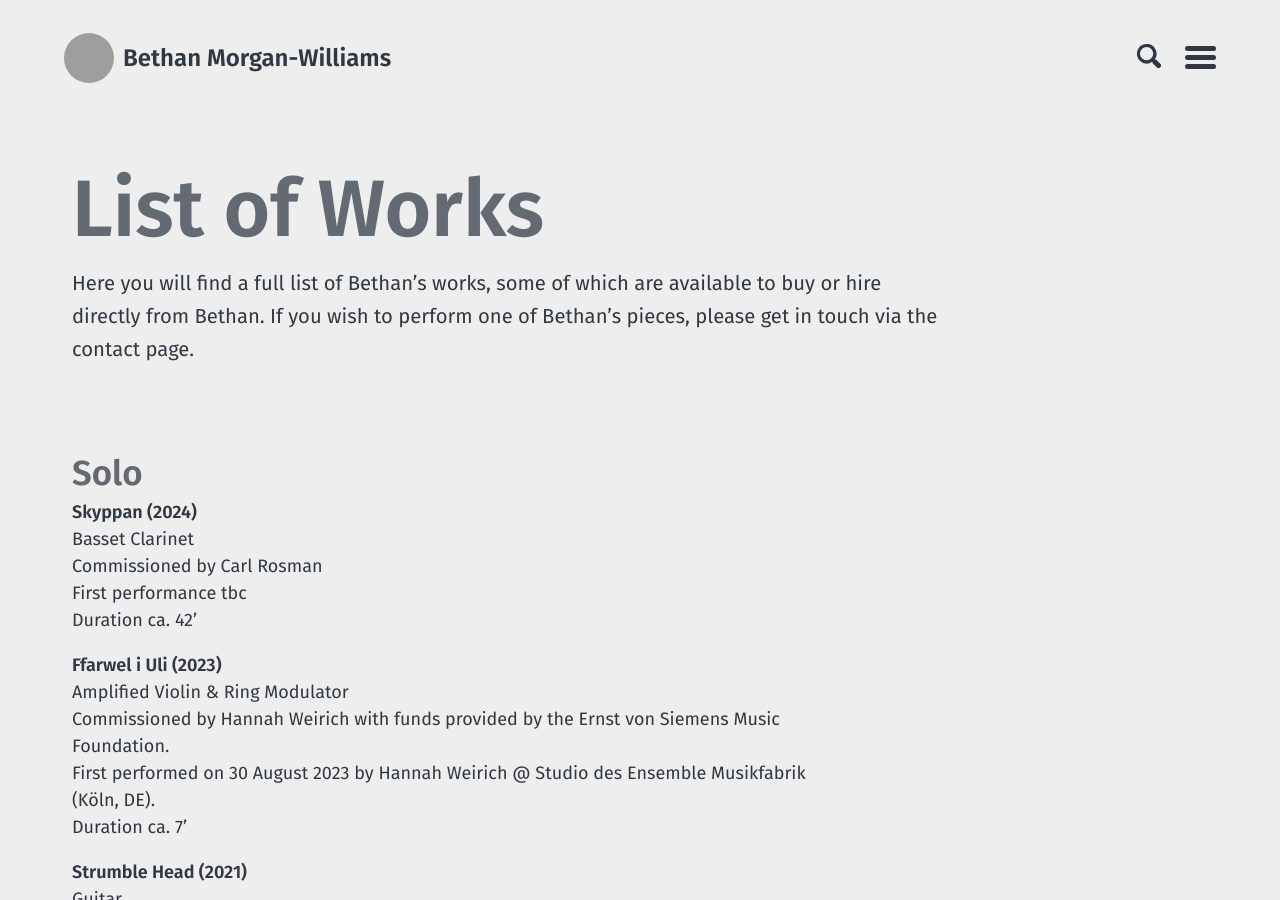
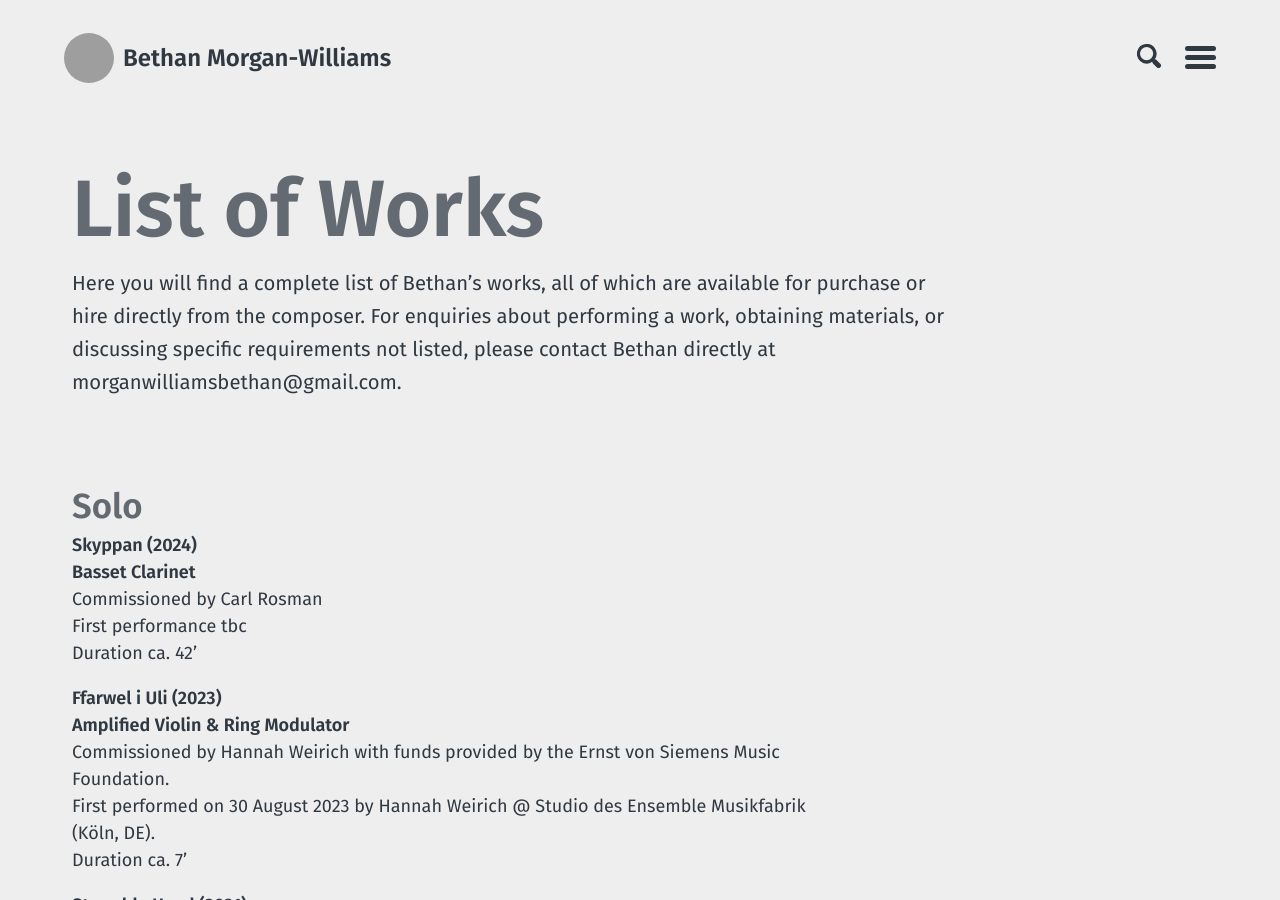
Before and after one commit to morganwilliamsb/website, a Jekyll site: the page built from works.md, in a window 1280 px wide and 900 px high. Built offline with Jekyll 4.4.1, drawn with Linux system fonts in a browser that asks for light colours; some of the changed text lies outside the part shown; grey boxes are pictures that could not be loaded.

Commit message:
Update works.md
instrumentation as subheads

```diff
--- a/works.md
+++ b/works.md
@@ -1,244 +1,245 @@
 ---
 title: "List of Works"
 layout: page
-introduction: Here you will find a full list of Bethan’s works, some of which are available to buy or hire directly from Bethan. If you wish to perform one of Bethan’s pieces, please get in touch via the contact page.
+introduction: Here you will find a complete list of Bethan’s works, all of which are available for purchase or hire directly from the composer. For enquiries about performing a work, obtaining materials, or discussing specific requirements not listed, please contact Bethan directly at morganwilliamsbethan@gmail.com.
 ---
 
 ## Solo
 
 Skyppan (2024)
-: Basset Clarinet
+: **Basset Clarinet**
 : Commissioned by Carl Rosman
 : First performance tbc
 : Duration ca. 42’
 
 Ffarwel i Uli (2023)
-: Amplified Violin & Ring Modulator
+: **Amplified Violin & Ring Modulator**
 : Commissioned by Hannah Weirich with funds provided by the Ernst von Siemens Music Foundation.
 : First performed on 30 August 2023 by Hannah Weirich @ Studio des Ensemble Musikfabrik (Köln, DE).
 : Duration ca. 7’
 
 Strumble Head (2021)
-: Guitar
+: **Guitar**
 : Commissioned by International Guitar Foundation & Festivals (IGF)
 : First performed on 23 October 2021 by Bradley Johnson @ Kings Place (London, UK).
 : Duration ca. 5’
 
 Reverie (2021)
-: Oboe
+: **Oboe**
 : Written for Elen Morgan-Williams
 : First performed on 3 June 2021 by Elen Morgan-Williams @ Guildhall School of Music & Drama (London, UK).
 : Duration ca. 8′
 
 Gêmdisyn (2020)
-: Clarinet in Eb
+: **Clarinet in Eb**
 : Commissioned by Ensemble Musikfabrik
 : First performed on 7 August 2021 by Carl Rosman, Darmstadt Ferienkurse – Lichtenbergschule Sporthalle (Darmstadt, DE).
 : Duration ca. 9′
 
 One, Two, Bakerloo… (2020)
-: Violin
+: **Violin**
 : Written for Fenella Humphreys
 : First performed on 10 June 2020 by Fenella Humphreys @ Homemade Concert #14 at Youtube (London, UK).
 : Recorded by Rubicon Classics on disk _Prism._
 : Duration ca. 30″
 
 In Sleep Braces (2018)
-: Organ
+: **Organ**
 : Written for Giovanni Michelini
 : First performed on 23 July 2018 by Giovanni Michelini @ International Organ Festival Haarlem at St. Bavo’s Church (Haarlem, NL).
 : Duration ca. 5’20”
 
 A Ribbon At A Time (2018)
-: Bassoon
+: **Bassoon**
 : Written for Georgie Powell
 : First performed on 30 July 2018 by Georgie Powell @ Darmstadt Ferienkurse (DE).
 : Duration ca. 3’
 
 Oceans (2013)
-: Fixed Tape
+: **Fixed Tape**
 : Written for Bethan Morgan-Williams
 : First performed on 12 December 2013 by Bethan Morgan-Williams @ Crystal House (Manchester, UK).
 : Duration ca. 8’
 
 A Thornbush In My Strength (2013)
-: Percussion
+: **Percussion**
 : First performed on 30 October 2013 by Delia Stevens (House of Bedlam) @ Royal Northern College of Music (Manchester, UK). Instrumentation: saron, snare drum, splash cymbal.
 : Duration ca. 3’30”
 
 Minstrels On Their Way Home (A Tribute to Debussy) (2013)
-: Piano
+: **Piano**
 : First performed on 8 May 2012 by Leanne Cody @ Bridgewater Hall (Manchester, UK).
 : Duration ca. 3’30″
 
 The Turaco (2005)
-: Piano
+: **Piano**
 : Written for Antonella Haywood.
 : Duration ca. 4′
 
 ## Chamber
 
 Trying to Use Words (2025)
-: Singing Harpist & Dancer
+: **Singing Harpist & Dancer**
 : Commissioned by Jenna Vergeynst
 : First performed on 25 April 2025 by Jenna Vergeynst & Myrthe Bokelmann @ De Graaf (Ghent, BE).
 : Duration ca. 9’
 
 Gormod (2024)
-: Oboe, Basset Clarinet, Euphonium, Viola, Cello
+: **Oboe, Basset Clarinet, Euphonium, Viola, Cello**
 : Commissioned by Berliner Festspiele/MaerzMusik, with funding from the Ernst von Siemens Music Foundation.
 : First performed on 20 March 2024 by Peter Veale, Carl Rosman, Maxime Morel, Axel Porath & Dirk Wietheger @ Radialsystem (Berlin, DE).
 : Duration ca. 12′
 
 Fleck (2023)
-: Clarinet in Eb, Clarinet in A, Viola
+: **Clarinet in Eb, Clarinet in A, Viola**
 : Written for Darmstadt Ferienkurse
 : First performed on 18 August 2023 by Marcin Domagala, Yui Matsunaga and Yona Su @ Lichtenbergschule (Darmstadt, DE).
 : Duration ca. 10’
 
 Voices Go With You (2022)
-: Alto Flute, Cello, Percussion, Piano
+: **Alto Flute, Cello, Percussion, Piano**
 : Commissioned by Psappha Ensemble
 : First performed on 12 May 2022 by Psappha Ensemble @ Hallé St. Peter’s (Manchester, UK).
 : Duration ca. 11’
 
 Parodi i Dri (2021)
-: Clarinet in Bb, Violin, Piano
+: **Clarinet in Bb, Violin, Piano**
 : Commissioned by National Youth Arts Wales
 : First performed (virtual) on 21 October by Nathan Isaac, Nick Francis & Gwydion Rhys.
 : Duration ca. 5’30″
 
 Traces of a Disco (rev. 2021)
-: Alto Flute, Bass Clarinet in Bb, Vibraphone, Cello, Double Bass
+: **Alto Flute, Bass Clarinet in Bb, Vibraphone, Cello, Double Bass**
 : Revised for new instrumentation.
 : Revised version first performed on 17 July 2021 by Clare Findlater, Heather Roche, Jake Brown, Colin Alexander & Tom Goodman (cond. Darren Bloom) @ LSO St. Luke’s (London, UK).
 : Duration ca. 6′
 
 Demeter’s Cry (2020)
-: Violin, Accordion, Double Bass, Drum-kit
+: **Violin, Accordion, Double Bass, Drum-kit**
 : Commissioned by Fenella Humphreys with funding from The Marchus Trust.
 : First performed on 5 October 2020 by Fenella Humphreys, Iñigo Mikeleiz Berrade, Ben Griffiths & George Barton @ Chiltern Arts Festival (Henley-on-Thames, UK).
 : Duration ca. 6’30″
 
 Dog in the Moon (2020)
-: Viola & Percussion
+: **Viola & Percussion**
 : Commissioned by the BBC & London Symphony Orchestra for Antoine Tamestit & Colin Currie.
-: First performed on 8 October by Antoine Tamestit & Colin Currie @ LSO St. Luke’s (London, UK). : Duration ca. 10′
+: First performed on 8 October by Antoine Tamestit & Colin Currie @ LSO St. Luke’s (London, UK).
+: Duration ca. 10′
 
 Datod (2020)
-: Violin & Piano
+: **Violin & Piano**
 : Commissioned by the Park Lane Group with funds provided by the RVW Trust.
 : First performed on 13 July 2020 by Hannah Weirich & Ulrich Löffler @ Studio of Ensemble Musikfabrik (Köln, DE).
 : Duration ca. 8′
 
 Double Double (2018)
-: String Quartet
+: **String Quartet**
 : Commissioned by Hilary Browning
 : First performed on 6 November 2019 by Equilibrium Ensemble @ University of Liverpool Lunchtime Concert Series (Liverpool, UK).
 : Duration ca. 14’30”
 
 Ghost Tongues (2018)
-: String Quartet
+: **String Quartet**
 : Commissioned by the Royal Philharmonic Society through the Susan Bradshaw Composers Fund.
 : First performed on 11 July 2018 by the Ligeti Quartet @ Cheltenham Music Festival at Chapel Arts.
 : Duration ca. 11′
 
 Traces of a Disco (2018)
-: Cimbalom, Bass Clarinet in Bb, Double Bass
+: **Cimbalom, Bass Clarinet in Bb, Double Bass**
 : Commissioned by Rachel Swanick with support from the Arts Council England, Psappha and the Whitworth Art Gallery.
 : First performed on 17 May 2018 by Psappha Ensemble @ Whitworth Art Gallery (Manchester, UK).
 : Duration ca. 5’40”
 
 The Cross & The Albatross (2017)
-: Bassoon & Harpsichord
+: **Bassoon & Harpsichord**
 : Commissioned by Hugh Woolley
 : First performed on 7 May 2017 by Hugh Woolley and Stephen Giles @ Birmingham Conservatoire (UK).
 : Duration ca. 6’30”
 
 In Kenopsia (2017)
-: Trombone & Live Electronics
+: **Trombone & Live Electronics**
 : Commissioned by Psappha in partnership with PRS for Music Foundation Talent Development.
 : First performed on 15 February 2017 by Tony Boorer & Bethan Morgan-Williams @ Hallé St. Michael’s (Manchester, UK).
 : Duration ca. 5’30”
 
 Enraptured (2015)
-: Violin & Piano
+: **Violin & Piano**
 : First performed on 31 January 2016 by Paul Silverthorne & Aglaia Tarantino @ LSO St Luke’s (London, UK).
 : Duration ca. 8′
 
 In the Crypt (2015)
-: Horn & Live Electronics
+: **Horn & Live Electronics**
 : First performed on 15 May 2015 by Alison Wilmshurst & Bethan Morgan-Williams @ Royal Northern College of Music (Manchester, UK).
 : Duration ca. 8′
 
 Helpings of Hell (2013)
-: Flute & Double Bass
+: **Flute & Double Bass**
 : First performed on 2 July 2013 @ British Museum: RNCM 40th Anniversary Concert (London, UK).
 : Duration ca. 5′
 
 A Beautiful Dance With A Chainsaw (2012)
-: 2 Drum-kits, Piano, Electric Guitar, Violin, Cello
+: **2 Drum-kits, Piano, Electric Guitar, Violin, Cello**
 : First performed on 30 November 2012 by the Vulgar Display @ Royal Northern College of Music (Manchester, UK).
 : Duration ca. 7′
 
 News Bulletins (2012)
-: Piano Trio
+: **Piano Trio**
 : First performed on 26 April 2012 by Bethan Morgan-Williams, Abel Selacoe & Leanne Cody @ Royal Northern College of Music (Manchester, UK).
 : Duration ca. 14′
 
 U Ty Uchaf (2006)
-: Violin Quartet
+: **Violin Quartet**
 : First performed in June 2006 by Catherine Lord, Katie Sharp, Kate Suthers & Bethan Morgan-Williams @ Wells Cathedral School (UK).
 : Duration ca. 8′
 
 Bywyd Y Nant (2005)
-: Violin Quartet
+: **Violin Quartet**
 : First performed in December 2005 by Catherine Lord, Katie Sharp, Kate Suthers & Bethan Morgan-Williams @ Wells Cathedral School (UK).
 : Duration ca. 6’30”
 
 Bryanston Jig (2002)
-: 2 Violins, Viola, 2 Double Basses, Bongos
+: **2 Violins, Viola, 2 Double Basses, Bongos**
 : First performed in August 2002 by Catherine Lord, Katie Sharp, Ben Weedon, David Heyes, Alfie Weedon & Bethan Morgan-Williams @ Bryanston College (UK).
 : Duration ca. 2′
 
 ## Ensemble
 
 Digon! (2025)
-: Flute, Oboe, Soprano Saxophone, Bass Clarinet in Bb, Drum-kit, Piano (=Sampler), Violin, Viola, Cello.
+: **Flute, Oboe, Soprano Saxophone, Bass Clarinet in Bb, Drum-kit, Piano (=Sampler), Violin, Viola, Cello**
 : A Saunders commission for ensemble mosaik
 : First performance on 17 January 2026 by ensemble mosaik (cond. Enno Poppe) @ Ultraschall Berlin (DE).
 : Duration ca. 15'
 
 ILDIO (2025)
-: Piccolo, Oboe, Bass Clarinet, Bassoon, Trumpet (=Marching Kazoo), Trombone (=Slide Whistle), Piano, Harp (=Voice), Violin, Viola, Cello, Double Bass.
+: **Piccolo, Oboe, Bass Clarinet, Bassoon, Trumpet (=Marching Kazoo), Trombone (=Slide Whistle), Piano, Harp (=Voice), Violin, Viola, Cello, Double Bass**
 : Commissioned by Birmingham Contemporary Music Group with the support of Arts Council England and BCMG’s Sound Investment scheme.
 : First performed on 22 June 2025 by Birmingham Contemporary Music Group & L’Instant Donné (cond. Catherine Larsen-Maguire) @ Bradshaw Hall, Royal Birmingham Conservatoire (Birmingham, UK).
 : Duration ca. 11’
 
 Gêmdis (2020)
-: Flute (=Picc.), Oboe (=Slide Whistle/Cor.), Solo Clarinet in Eb, Horn in F (=Slide Whistle), Trombone (=Slide Whistle), Tuba (=Slide Whistle), Piano (=Slide Whistle)
+: **Flute (=Picc.), Oboe (=Slide Whistle/Cor.), Solo Clarinet in Eb, Horn in F (=Slide Whistle), Trombone (=Slide Whistle), Tuba (=Slide Whistle), Piano (=Slide Whistle)**
 : Written for Carl Rosman & Ensemble Musikfabrik as part of the Composer Collider Europe project (2017-20).
 : First performed 26 November 2022 by Ensemble Musikfabrik (cond. Christian Eggen) @ WDR Funkhaus (Köln, DE).
 : Duration ca. 17′
 
 Devil’s Elbow (2019)
-: Flute (=Alto/D.Rec.), Clarinet in Bb (=B. Cl. in Bb), Soprano Trombone, 1P, Piano (=Sampler/Slide Whistle), Harp, Electric Guitar, Live Electronics, 2 Violins, Viola, Cello, Double Bass
+: **Flute (=Alto/D.Rec.), Clarinet in Bb (=B. Cl. in Bb), Soprano Trombone, 1P, Piano (=Sampler/Slide Whistle), Harp, Electric Guitar, Live Electronics, 2 Violins, Viola, Cello, Double Bass**
 : Commissioned by Uproar Ensemble
 : First performed on 28 February 2020 by Uproar Ensemble @ Chapel Arts Centre (Cardiff, UK).
 : Duration ca. 12′
 
 Severn (2019)
-: Clarinet in A, Bass Clarinet in Bb, Mandolin, Guitar, Violin, Viola, Cello
+: **Clarinet in A, Bass Clarinet in Bb, Mandolin, Guitar, Violin, Viola, Cello**
 : First performed on 3 April 2019 by the New European Ensemble @ Korzo Theatre (Den Haag, NL).
 : Duration ca. 8′
 
 Speelklok II (2018)
-: Mandolin, Accordion, Harpsichord, Celesta, Piano, Percussion
+: **Mandolin, Accordion, Harpsichord, Celesta, Piano, Percussion**
 : First performed on 24 January 2019 by the Spaceship Ensemble @ Koninklijk Conservatorium Den Haag (NL).
 : Duration ca. 7’30”
 
 Mirages in Pisa (2016)
-: Flute (=Picc), Oboe (=Cor), Clarinet in A (=B.Cl. in Bb), Trumpet (=Picc), Horn, 1P, Piano, 2 Violins, Viola, 2 Cellos
+: **Flute (=Picc), Oboe (=Cor), Clarinet in A (=B.Cl. in Bb), Trumpet (=Picc), Horn, 1P, Piano, 2 Violins, Viola, 2 Cellos**
 : Commissioned by the Royal Liverpool Philharmonic Orchestra through the Christopher Brooks Composition Prize, supported by the Rushworth Foundation.
 : First performed on 26 October 2016 by Ensemble 10/10 & Clark Rundell @ St. George’s Hall Liverpool (UK).
 : Duration ca. 12’
@@ -246,73 +247,73 @@ Mirages in Pisa (2016)
 ## Orchestra
 
 Parti Di-ffiniau (2022)
-: 3333 / 4331 / 1T 3P 1Pno 1Hp / 12.10.8.6.4
+: **3333 / 4331 / 1T 3P 1Pno 1Hp / 12.10.8.6.4**
 : Commissioned by the City of Birmingham Symphony Orchestra (CBSO).
 : First performed on 29 January 2023 by the CBSO (cond. Clark Rundell) @ Symphony Hall (Birmingham, UK).
 : Duration ca. 4′
 
 The Promenaders (2017)
-: 2222 / 223 / 1T 2P 1H 1BG (opt.) / 10.8.6.4.2
+: **2222 / 223 / 1T 2P 1H 1BG (opt.) / 10.8.6.4.2**
 : Commissioned by the Promenade Concert Orchestra.
 : First performed on 21 May 2017 by the Promenade Concert Orchestra & Howard Rogerson @ The Platform (Morecambe, UK).
 : Duration ca. 6’
 
 KNO<sub>3</sub> (2016)
-: 2222 / 2Hn / 1T 3P / 12.10.8.6.4
+: **2222 / 2Hn / 1T 3P / 12.10.8.6.4**
 : Commissioned by the International Conductors Festival.
 : First performed on 29 July 2016 by the Piccadilly Symphony Orchestra & Xavier Cloete @ Norton Centre for the Arts (Danville KY, USA).
 : Duration ca. 6’
 
 Scoot (2015)
-: 3333 / 4331 / 1T 2P 1Cel 1Hp / 14.12.10.8.6
+: **3333 / 4331 / 1T 2P 1Cel 1Hp / 14.12.10.8.6**
 : Commissioned by the London Symphony Orchestra through the LSO Discovery Panufnik Composers Scheme, supported by the Helen Hamlyn Trust.
 : First performed on 11 March 2016 by the London Symphony Orchestra & François-Xavier Roth @ LSO St. Luke’s (London, UK).
 : Recorded by LSO Live on disk _Panufnik Legacies III_.
 : Duration ca. 4’
 
 Harangue (2014)
-: 4243 / 311 / 1T 3P 1Pno 1BG 1Cel 1Hp / Solo Hn / 10.8.6.4.2
+: **4243 / 311 / 1T 3P 1Pno 1BG 1Cel 1Hp / Solo Hn / 10.8.6.4.2**
 : First performed on 10 May 2014 by Alex Wildsmith & RNCM Brand New Orchestra @ Royal Northern College of Music (Manchester, UK).
 : Duration ca. 9’
 
 After Every Fourth or Fifth Question (2010)
-: 2222 / 22 / 2P 1Pno / 10.8.6.6.2
+: **2222 / 22 / 2P 1Pno / 10.8.6.6.2**
 : First performed on 3 October 2010 by RNCM Brand New Orchestra @ Royal Northern College of Music (Manchester, UK).
 : Duration ca. 9’
 
 arr. Three Pieces for Beginner String Orchestra (2007)
-: String Orchestra
+: **String Orchestra**
 : First performed in February 2007 by WYMSO & Catherine Lord @ Wells Cathedral School (UK).
 : Duration ca. 4’
 
 Two Shadows Taking Pictures (2007)
-: String Orchestra
+: **String Orchestra**
 : First performed in February 2007 by the Wells Cathedral School String Ensemble & Catherine Lord @ Royal Northern College of Music (Manchester, UK).
 : Duration ca. 7’30”
 
 Hen Daith (2005)
-: String Orchestra
+: **String Orchestra**
 : First performed in June 2005 by the Wells Cathedral School String Ensemble & Catherine Lord @ Colston Hall (Bristol, UK).
 : Duration ca. 5’
 
 ## Vocal
 
 Shilly Shally (2021)
-: Soprano & Piano
+: **Soprano & Piano**
 : Text by Bethan Morgan-Williams
 : Written for Sarah Dacey as part of the CoDI opera project
 : First performed on 26 July 2021 by Sarah Dacey & Christopher Williams @ Cardiff University (UK).
 : Duration ca. 5′
 
 Cusan Aderyn (2019)
-: Soprano & Piano Trio
+: **Soprano & Piano Trio**
 : Text by Richard Llwyd
 : Commissioned by Canolfan Gerdd William Mathias
 : First performed on 16 October 2021 by Alys Roberts, Sara Trickey, Sebastian Van Kuijk & Iwan Llewelyn-Jones @ Galeri Arts (Caernarfon, UK).
 : Duration ca. 5′
 
 arr. Liverpool Lullaby (2019)
-: Mezzo-Soprano & Piano
+: **Mezzo-Soprano & Piano**
 : Text by Stan Kelly
 : Commissioned by Sandra Parr
 : First performed on 29 September 2019 by Jennifer Johnston & Marina Staneva @ Music Room (Liverpool, UK).
@@ -320,26 +321,24 @@ arr. Liverpool Lullaby (2019)
 : Duration ca. 6’
 
 Coming ‘Round Again (2017)
-: SSA, Percussion, Piano
+: **SSA, Percussion, Piano**
 : Text by Matthew Hill
 : First performed on 2 July 2017 by the Liverpool Philharmonic Youth Choir @ Royal Philharmonic Hall (Liverpool, UK).
 : Duration ca. 4’
 
 Walk With Me (2014)
-: Mezzo-Soprano & Piano
+: **Mezzo-Soprano & Piano**
 : Text by Beatrice Wallbank
 : First performed on 22 April 2023 by Jessica Summers and Jelena Makarova @ Holy Trinity Church Hereford (Hereford, UK).
 : Duration ca. 6’
 
 Sleepwalking (2011)
-: Soprano & Piano
+: **Soprano & Piano**
 : Text by Carly Hinds
 : Duration ca. 3’
 
 Remembrance (2006)
-: Alto, Alto Flute, Violin, Viola, Bass Clarinet in Bb
+: **Alto, Alto Flute, Violin, Viola, Bass Clarinet in Bb**
 : Text by Laurence Binyon
 : First performed on 12 November 2006 by Jessica Radcliffe @ Wells Cathedral School (UK).
 : Duration ca. 5’30
-
---------------------------------------------------------------------------------
```
